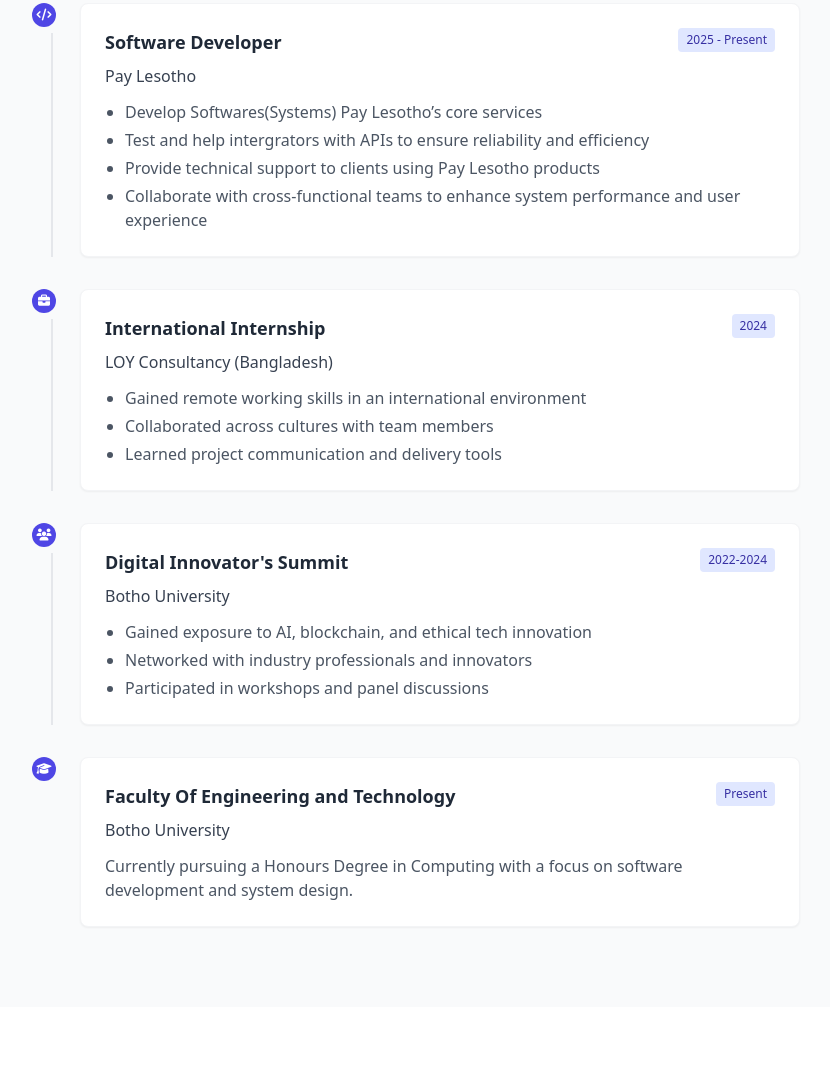
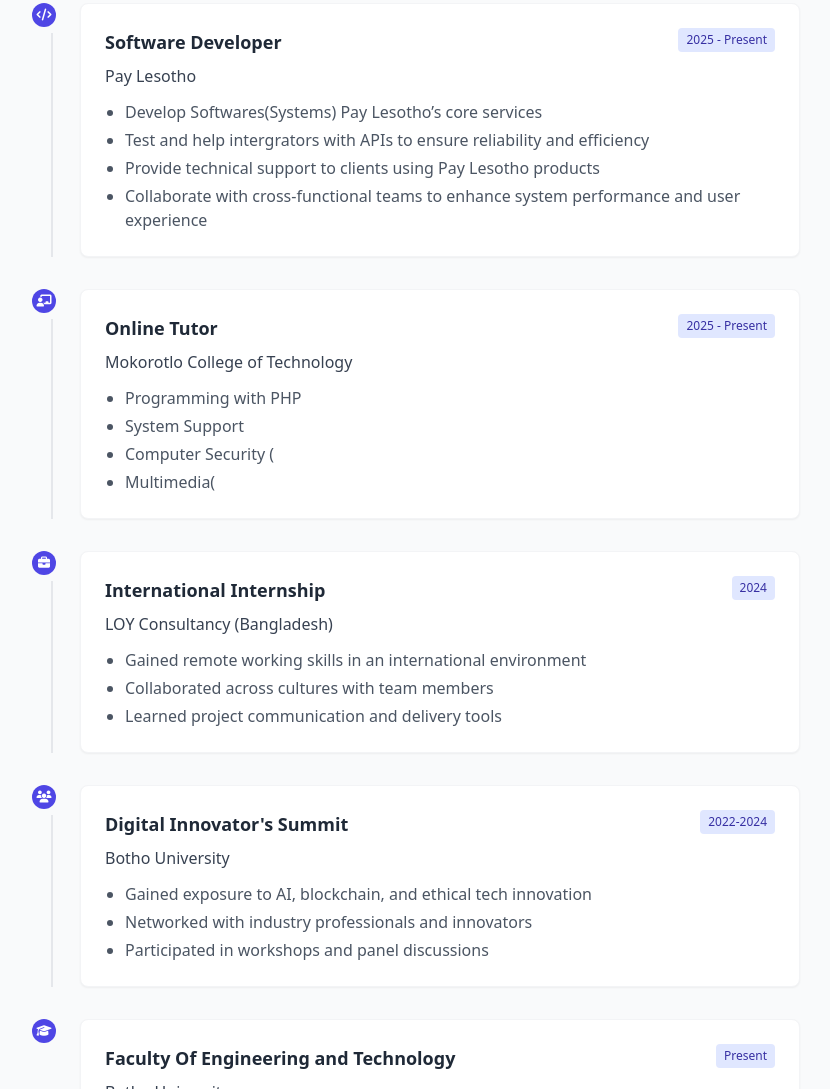
Before and after one commit to Khauhelo-Mosehle/personalportfolio, a plain HTML site: page index.html in a window 1280 px wide. Shown: the part 3737-4826 px from the top of the page, without its empty margins (224-1054 px from the left). Drawn offline with nearby package versions, Linux system fonts and the light colour scheme.

Commit message:
Added Experience for Mokorotlo College Of Creative Technology

```diff
--- a/index.html
+++ b/index.html
@@ -444,6 +444,27 @@
                         </div>
                     </div>
 
+                    <!-- Tutoring - Mokorotlo College of Technology -->
+                    <div class="timeline-item relative pl-12">
+                        <div class="absolute left-0 top-0 h-6 w-6 rounded-full bg-indigo-600 flex items-center justify-center text-white">
+                            <i class="fas fa-chalkboard-teacher text-xs"></i>
+                        </div>
+                        <div class="bg-white p-6 rounded-lg shadow-sm border border-gray-100">
+                            <div class="flex justify-between items-start mb-2">
+                                <h3 class="text-lg font-bold">Online Tutor</h3>
+                                <span class="bg-indigo-100 text-indigo-800 text-xs px-2 py-1 rounded">2025 - Present</span>
+                            </div>
+                            <h4 class="text-md font-medium text-gray-700 mb-3">Mokorotlo College of Technology</h4>
+                            <ul class="list-disc pl-5 space-y-1 text-gray-600">
+                                <li>Programming with PHP </li>
+                                <li>System Support </li>
+                                <li>Computer Security (</li>
+                                <li>Multimedia(</li>
+                            </ul>
+                        </div>
+                    </div>
+
+
                     <!-- International Internship -->
                     <div class="timeline-item relative pl-12">
                         <div class="absolute left-0 top-0 h-6 w-6 rounded-full bg-indigo-600 flex items-center justify-center text-white">
```
